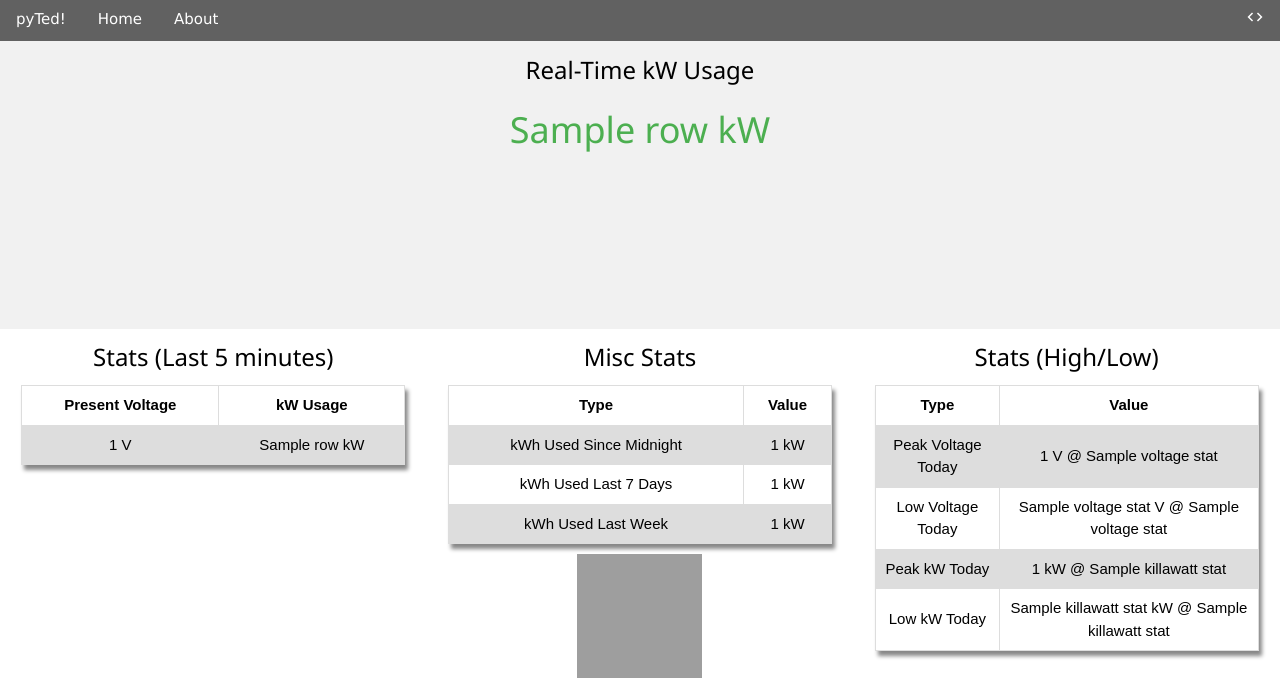
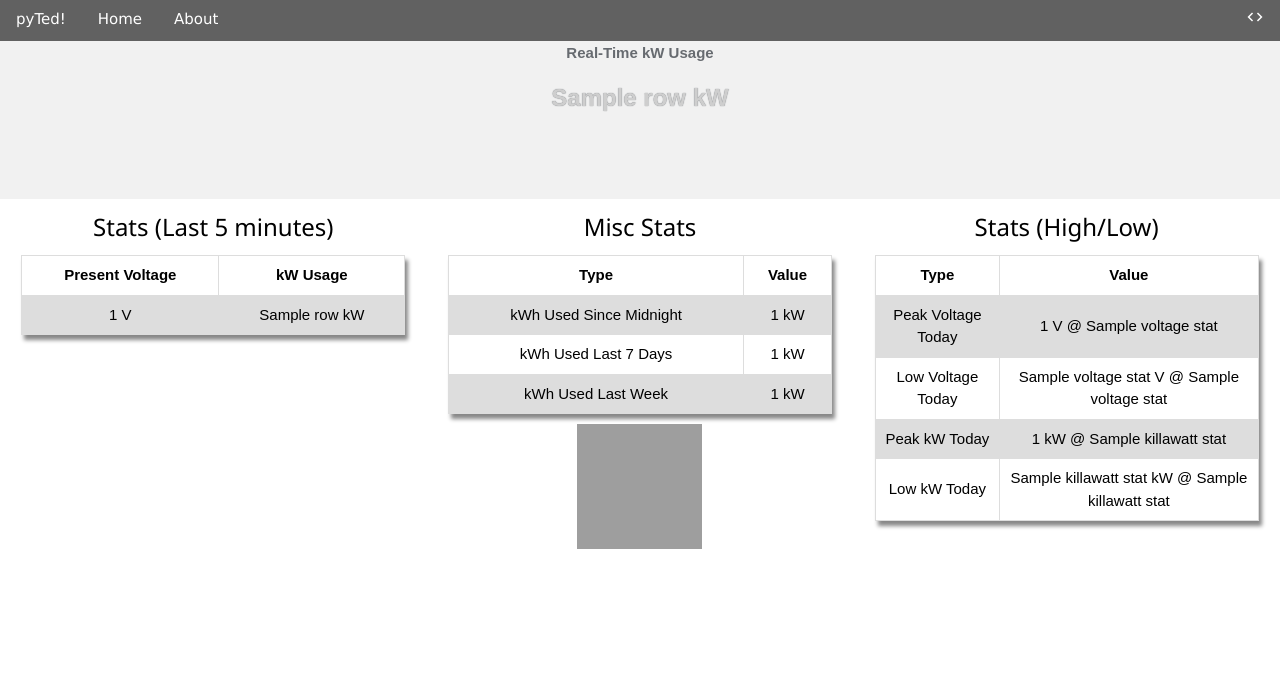
Before and after one commit to ch0ppy35/pyTed, a Python web app: template app/templates/index.html in a window 1280 px wide. Shown: the top 678 px of the page. Run offline with Jinja, Linux system fonts and the light colour scheme; the template is opened without the code that fills it: most values are stand-ins (such as "Sample title", 1, 10 or a date in 2020); a map, chart or similar area stays blank; some libraries are stand-ins or nearby versions; grey boxes are pictures that could not be loaded.

Commit message:
Gauge Tweaks

```diff
--- a/app/static/css/main.css
+++ b/app/static/css/main.css
@@ -26,7 +26,7 @@ table {
 }
 
 #rtkw {
-    color: #4CAF50;
+    color: #cecece;
 }
 
 #table1 {
@@ -41,3 +41,27 @@ table {
     text-align: center;
     padding-bottom: 10px;
 }
+.gaugeTitle {
+    display: inline-block;
+    position: absolute;
+    float: left;
+    left: 0;
+    width: 100%;
+    text-align: center;
+    color: #676b70;
+    font-weight: bold;
+}
+.gaugeLabel {
+    display: inline-block;
+    position: absolute;
+    float: left;
+    left: 0;
+    width: 100%;
+    text-align: center;
+    color: #BBB;
+    font-weight: bold;
+    z-index: 1;
+    text-shadow: #6b7075 0px 0px 1px;
+    top: 80px;
+    font-size: 24px;
+}
--- a/app/static/js/liveData.js
+++ b/app/static/js/liveData.js
@@ -9,16 +9,16 @@ var opts = {
     },
     limitMax: false,     // If false, max value increases automatically if value > maxValue
     limitMin: false,     // If true, the min value of the gauge will be fixed
-    colorStart: '#0CCF3A',   // Colors
-    colorStop: '#78DA16',    // just experiment with them
-    strokeColor: '#E0E0E0',  // to see which ones work best for you
+    colorStart: '#96cfcc',   // Colors
+    colorStop: '#55d459',    // just experiment with them
+    strokeColor: '#a1a1a1',  // to see which ones work best for you
     generateGradient: true,
     highDpiSupport: true,     // High resolution support
 
 };
 var target = document.getElementById('gauge'); // your canvas element
 var gauge = new Gauge(target).setOptions(opts); // create sexy gauge!
-gauge.maxValue = 100; // set max gauge value
+gauge.maxValue = 4; // set max gauge value
 gauge.setMinValue(0);  // Prefer setter over gauge.minValue = 0
 gauge.animationSpeed = 32; // set animation speed (32 is default value)
 
--- a/app/templates/index.html
+++ b/app/templates/index.html
@@ -2,10 +2,10 @@
 {% block content %}
 <div id="main" class="w3-mobile">
     <div class="w3-light-gray w3-center" style="padding:1px">
-        <h3>Real-Time kW Usage</h3>
-        <h1>
+        <span class="gaugeTitle">Real-Time kW Usage</span>
+        <span class="gaugeLabel">
             <div id="rtkw"> {{ currentStatus[0][1] }} kW</div>
-        </h1>
+        </span>
         <canvas id="gauge"></canvas>
         <script src="{{ url_for('static', filename='js/liveData.js') }}"></script>
     </div>
```
